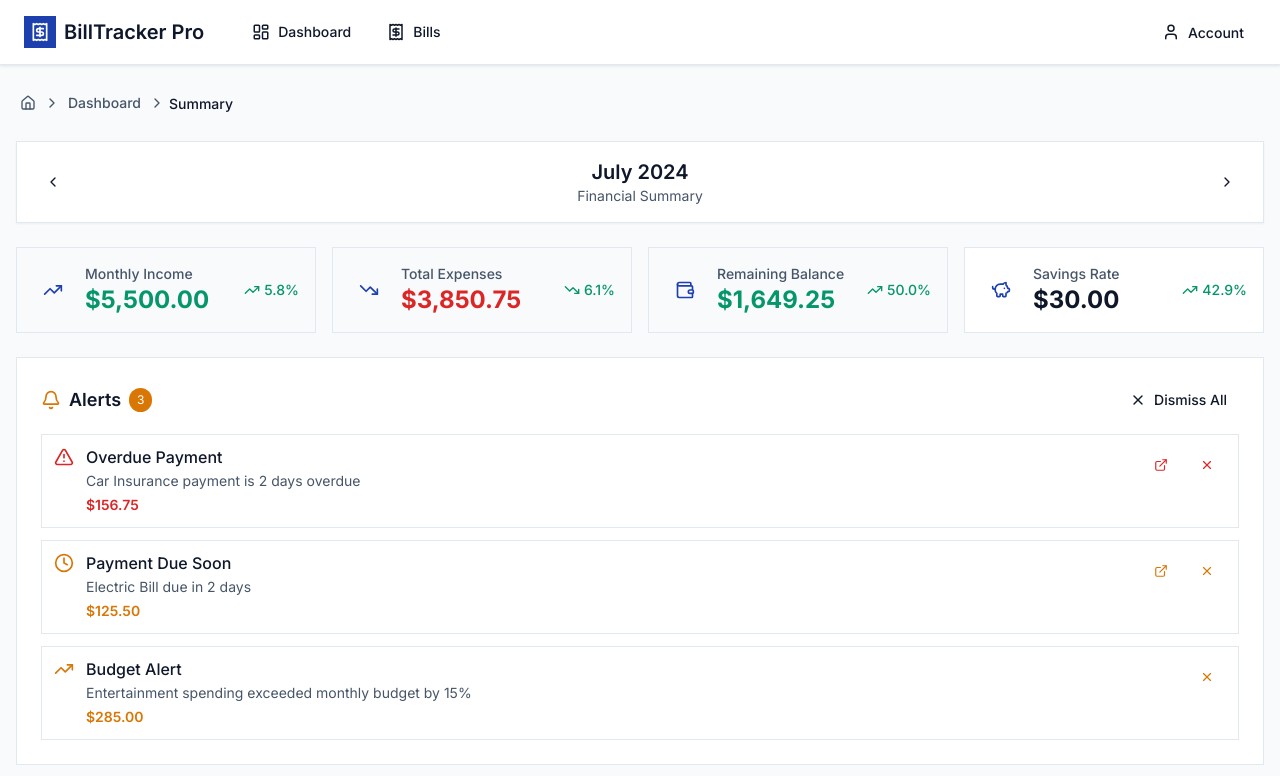
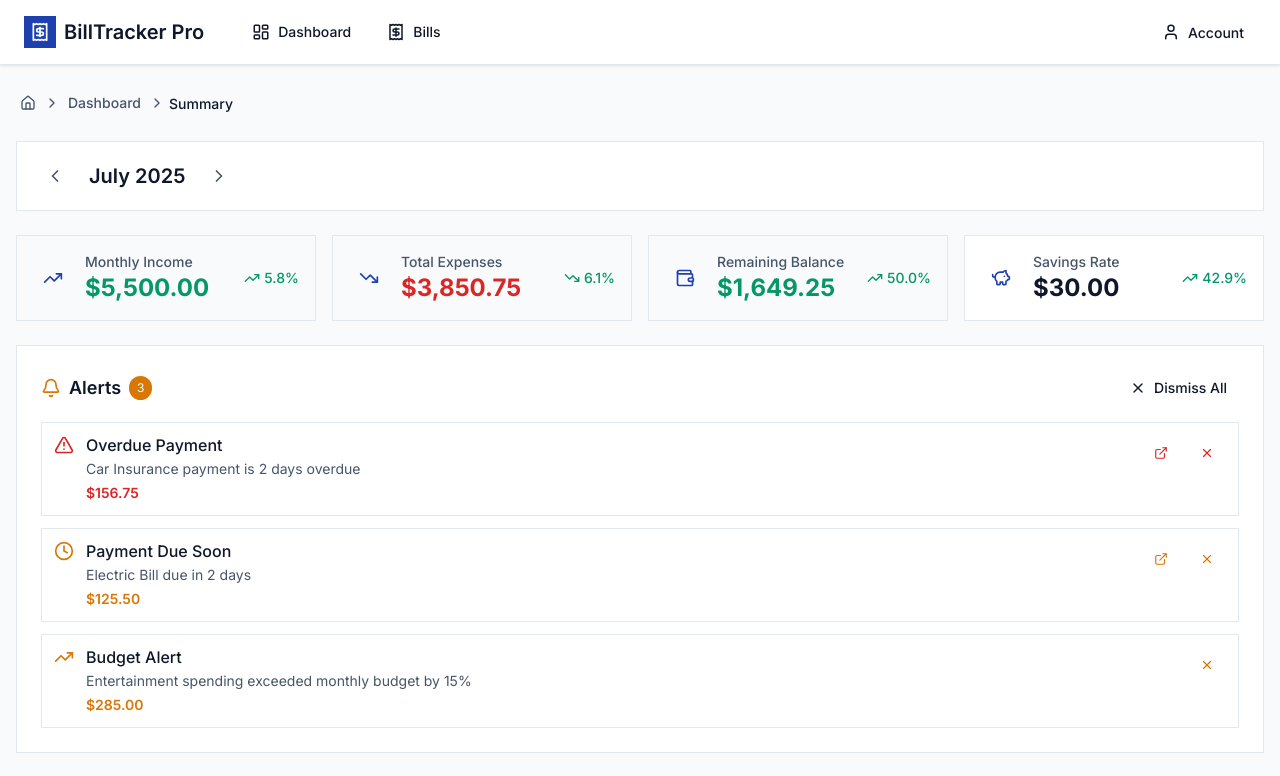
Before and after one commit to shanarussell/billtracker, a React (Vite) app: page /financial-summary in a window 1280 px wide. Shown: the top 776 px of the page. Built offline with nearby package versions, Linux system fonts and the light colour scheme; sample sign-in values are in the browser's storage.

Commit message:
Add MonthNavigator component to all pages for month navigation

```diff
--- /dev/null
+++ b/src/components/ui/MonthNavigator.jsx
@@ -0,0 +1,78 @@
+import React from 'react';
+import Icon from '../AppIcon';
+import Button from './Button';
+
+const MonthNavigator = ({ currentMonth, onMonthChange, className = '' }) => {
+  const formatMonth = (date) => {
+    return date.toLocaleDateString('en-US', {
+      month: 'long',
+      year: 'numeric'
+    });
+  };
+
+  const goToPreviousMonth = () => {
+    const newMonth = new Date(currentMonth);
+    newMonth.setMonth(newMonth.getMonth() - 1);
+    onMonthChange(newMonth);
+  };
+
+  const goToNextMonth = () => {
+    const newMonth = new Date(currentMonth);
+    newMonth.setMonth(newMonth.getMonth() + 1);
+    onMonthChange(newMonth);
+  };
+
+  const goToCurrentMonth = () => {
+    onMonthChange(new Date());
+  };
+
+  const isCurrentMonth = () => {
+    const now = new Date();
+    return currentMonth.getMonth() === now.getMonth() &&
+           currentMonth.getFullYear() === now.getFullYear();
+  };
+
+  return (
+    <div className={`flex items-center justify-between bg-white rounded-lg border border-slate-200 p-4 ${className}`}>
+      <div className="flex items-center gap-3">
+        <Button
+          variant="ghost"
+          size="sm"
+          onClick={goToPreviousMonth}
+          iconName="ChevronLeft"
+          iconSize={20}
+          className="text-slate-600 hover:text-slate-900"
+        />
+
+        <h2 className="text-xl font-semibold text-slate-900">
+          {formatMonth(currentMonth)}
+        </h2>
+
+        <Button
+          variant="ghost"
+          size="sm"
+          onClick={goToNextMonth}
+          iconName="ChevronRight"
+          iconSize={20}
+          className="text-slate-600 hover:text-slate-900"
+        />
+      </div>
+
+      {!isCurrentMonth() && (
+        <Button
+          variant="outline"
+          size="sm"
+          onClick={goToCurrentMonth}
+          iconName="Calendar"
+          iconPosition="left"
+          iconSize={16}
+          className="text-slate-600 hover:text-slate-900"
+        >
+          Current Month
+        </Button>
+      )}
+    </div>
+  );
+};
+
+export default MonthNavigator;
--- a/src/pages/bill-management/index.jsx
+++ b/src/pages/bill-management/index.jsx
@@ -5,6 +5,7 @@ import billService from '../../utils/billService';
 import depositService from '../../utils/depositService';
 import Header from '../../components/ui/Header';
 import Breadcrumb from '../../components/ui/Breadcrumb';
+import MonthNavigator from '../../components/ui/MonthNavigator';
 import Button from '../../components/ui/Button';
 import BillCard from './components/BillCard';
 import BillTable from './components/BillTable';
@@ -34,6 +35,7 @@ const BillManagement = () => {
   const [deleteModal, setDeleteModal] = useState({ isOpen: false, billId: null, billName: '', isMultiple: false });
   const [paymentModal, setPaymentModal] = useState({ isOpen: false, bill: null });
   const [depositModal, setDepositModal] = useState({ isOpen: false });
+  const [currentMonth, setCurrentMonth] = useState(new Date());
 
   // Load bills
   useEffect(() => {
@@ -421,6 +423,14 @@ const BillManagement = () => {
           </div>
         </div>
 
+        {/* Month Navigator */}
+        <div className="mb-6">
+          <MonthNavigator
+            currentMonth={currentMonth}
+            onMonthChange={setCurrentMonth}
+          />
+        </div>
+
         {/* Filter Bar */}
         <FilterBar
           statusFilter={statusFilter}
--- a/src/pages/dashboard/index.jsx
+++ b/src/pages/dashboard/index.jsx
@@ -5,6 +5,7 @@ import billService from '../../utils/billService';
 import depositService from '../../utils/depositService';
 import Header from '../../components/ui/Header';
 import Breadcrumb from '../../components/ui/Breadcrumb';
+import MonthNavigator from '../../components/ui/MonthNavigator';
 import MetricsCard from './components/MetricsCard';
 import UpcomingBillCard from './components/UpcomingBillCard';
 import QuickActions from './components/QuickActions';
@@ -26,6 +27,7 @@ const Dashboard = () => {
   const [error, setError] = useState(null);
   const [paymentModal, setPaymentModal] = useState({ isOpen: false, bill: null });
   const [depositModal, setDepositModal] = useState({ isOpen: false });
+  const [currentMonth, setCurrentMonth] = useState(new Date());
 
   useEffect(() => {
     let isMounted = true;
@@ -295,8 +297,16 @@ const Dashboard = () => {
             Welcome back, {userProfile?.full_name || user?.email?.split('@')[0] || 'User'}!
           </h1>
           <p className="text-slate-600">
-            Here's your financial overview for {new Date().toLocaleDateString('en-US', { month: 'long', year: 'numeric' })}
+            Here's your financial overview for {currentMonth.toLocaleDateString('en-US', { month: 'long', year: 'numeric' })}
           </p>
+        </div>
+
+        {/* Month Navigator */}
+        <div className="mb-6">
+          <MonthNavigator
+            currentMonth={currentMonth}
+            onMonthChange={setCurrentMonth}
+          />
         </div>
 
         {/* Metrics Cards */}
--- a/src/pages/financial-summary/index.jsx
+++ b/src/pages/financial-summary/index.jsx
@@ -2,7 +2,7 @@ import React, { useState, useEffect } from 'react';
 import { useNavigate } from 'react-router-dom';
 import Header from '../../components/ui/Header';
 import Breadcrumb from '../../components/ui/Breadcrumb';
-import MonthNavigator from './components/MonthNavigator';
+import MonthNavigator from '../../components/ui/MonthNavigator';
 import MetricsCard from './components/MetricsCard';
 import SpendingBreakdown from './components/SpendingBreakdown';
 import CashFlowChart from './components/CashFlowChart';
@@ -13,7 +13,7 @@ import AlertNotifications from './components/AlertNotifications';
 
 const FinancialSummary = () => {
   const navigate = useNavigate();
-  const [currentMonth, setCurrentMonth] = useState(new Date().getMonth());
+  const [currentMonth, setCurrentMonth] = useState(new Date());
   const [selectedDateRange, setSelectedDateRange] = useState('current-month');
 
   // Mock financial data
```
